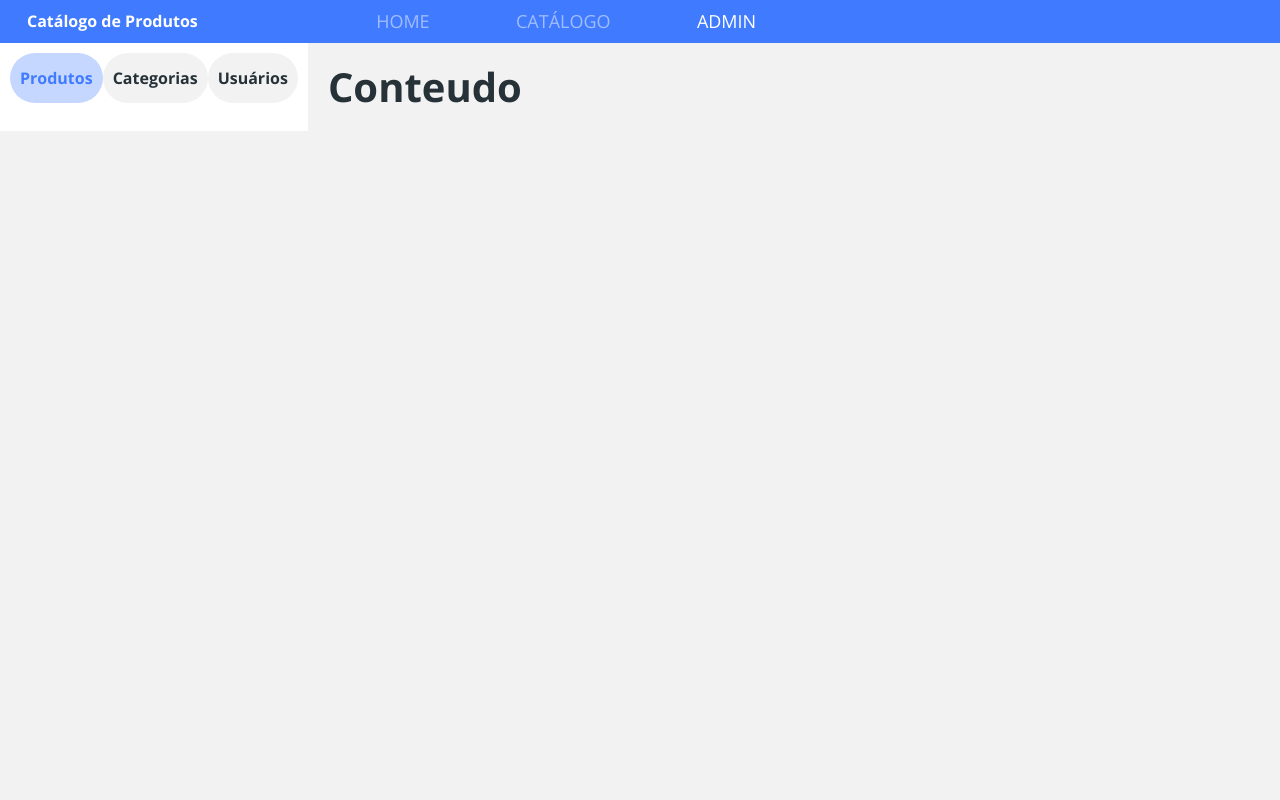
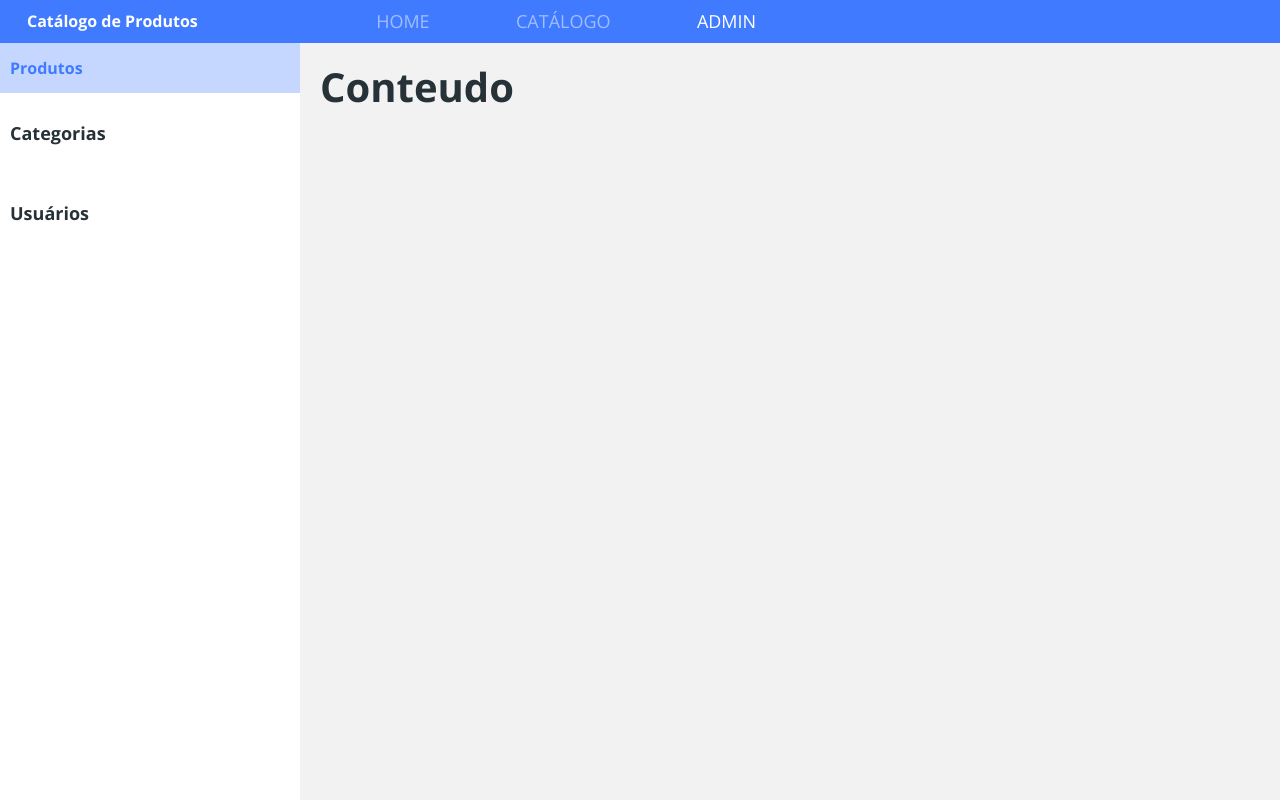
Before and after one commit to MarceloMachadoxD/CatalogoDeProdutos, a React (Create React App) app in the folder frontend/catalogodeprodutos/: page /admin in a window 1280 px wide. Built offline with nearby package versions, Linux system fonts and the light colour scheme.

Commit message:
Admin Navbar Layout Responsive

```diff
--- a/frontend/catalogodeprodutos/src/pages/Admin/Navbar/styles.css
+++ b/frontend/catalogodeprodutos/src/pages/Admin/Navbar/styles.css
@@ -23,12 +23,12 @@ p {
   justify-content: center;
   align-items: center;
   height: 50px;
-    background-color: #F2F2F2;
+  background-color: #f2f2f2;
   border-radius: 100px;
 }
 
 .admin-nav-item.active {
-    color: #407BFF;
+  color: #407bff;
   display: flex;
   font-size: 16px;
   font-weight: bold;
@@ -37,5 +37,42 @@ p {
   align-items: center;
   height: 50px;
   background: rgba(64, 123, 255, 0.3);
-    border-radius: 100px;
 }
+
+@media (min-width: 768px) {
+  .admin-nav-item {
+    min-width: 220px;
+  }
+}
+
+@media (min-width: 1200px) {
+  ul {
+    display: flex;
+    justify-content: unset;
+    flex-direction: column;
+    list-style-type: none;
+    padding: 0;
+    margin: 0;
+  }
+
+  .admin-nav-container {
+    padding: 0px;
+    width: 300px;
+    background-color: white;
+    height: calc(100vh - 43px);
+  }
+
+  .admin-nav-item {
+    padding: 0;
+    padding-left: 10px;
+    font-size: 18px;
+    height: 80px;
+    border-radius: 0px;
+    background-color: white;
+    justify-content: flex-start;
+  }
+
+  .admin-nav-item.active {
+    justify-content: flex-start;
+  }
+}
```
Lines whose indentation alone changed are shown as unchanged.
